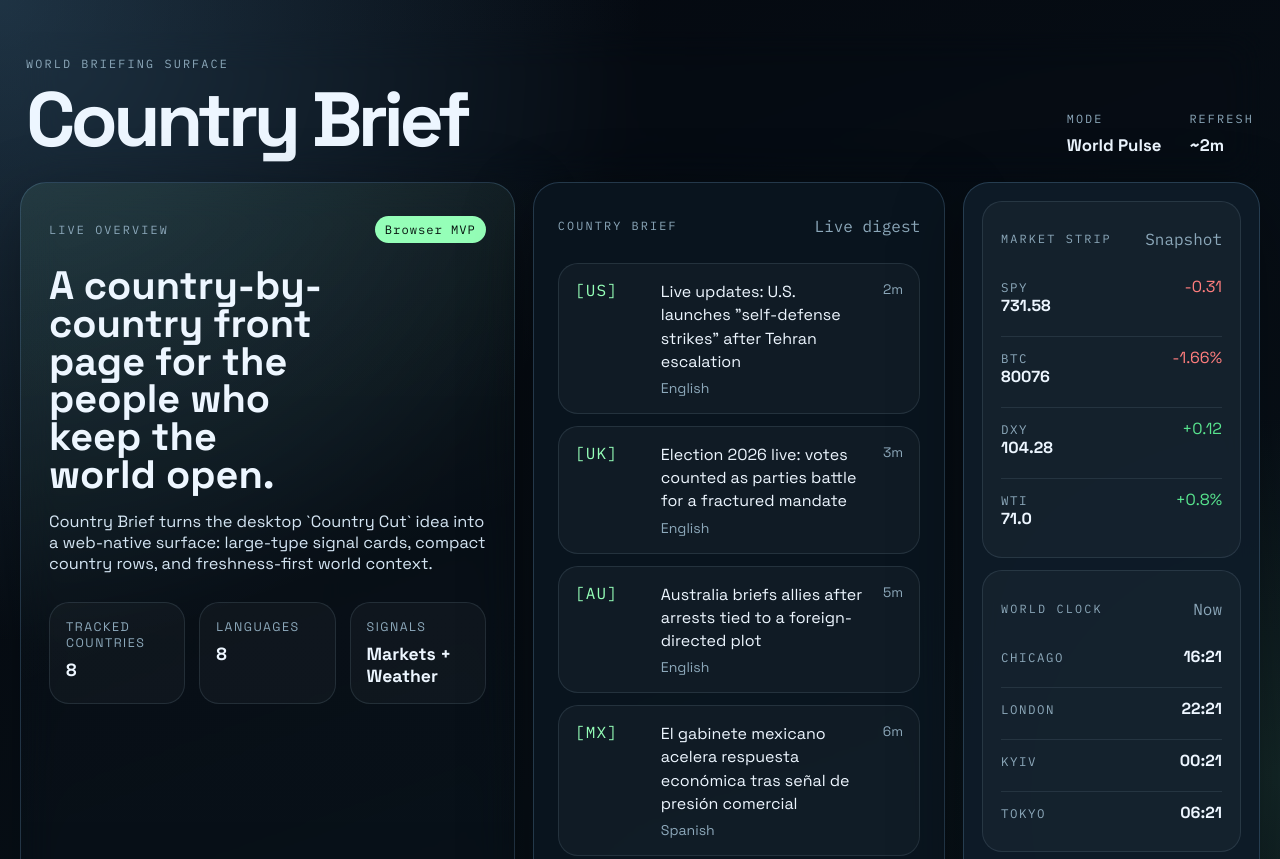
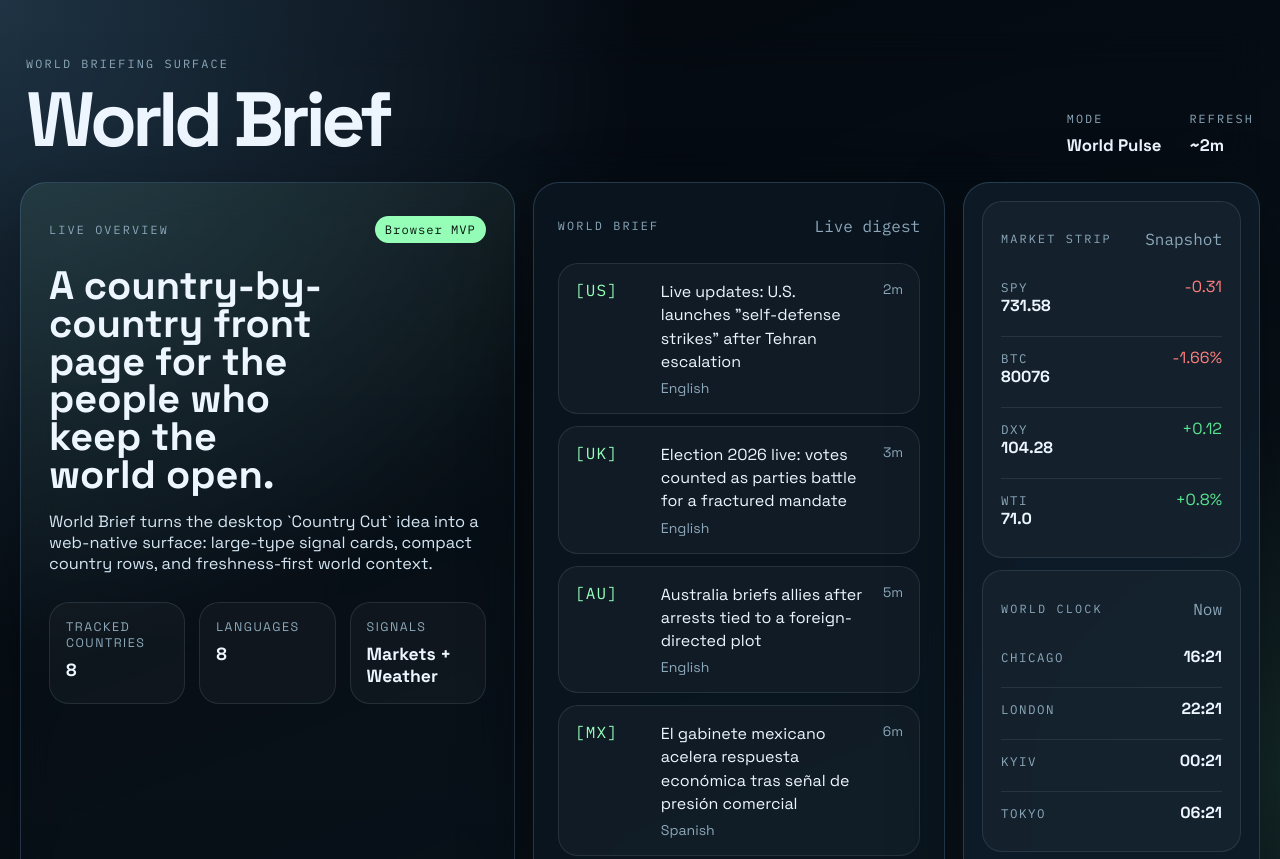
Before and after one commit to ancientpagoda-rgb/world-brief, a plain HTML site: page index.html in a window 1280 px wide. Shown: the top 859 px of the page. Drawn offline with Linux system fonts and the light colour scheme.

Commit message:
Rename Country Brief to World Brief

```diff
--- a/index.html
+++ b/index.html
@@ -3,10 +3,10 @@
   <head>
     <meta charset="UTF-8" />
     <meta name="viewport" content="width=device-width, initial-scale=1.0" />
-    <title>Country Brief</title>
+    <title>World Brief</title>
     <meta
       name="description"
-      content="Country Brief is a browser-based world briefing surface built around country-by-country live headlines."
+      content="World Brief is a browser-based world briefing surface built around country-by-country live headlines."
     />
     <link rel="preconnect" href="https://fonts.googleapis.com" />
     <link rel="preconnect" href="https://fonts.gstatic.com" crossorigin />
@@ -21,7 +21,7 @@
       <header class="topbar">
         <div>
           <p class="eyebrow">World Briefing Surface</p>
-          <h1>Country Brief</h1>
+          <h1>World Brief</h1>
         </div>
         <div class="topbar-meta">
           <div>
@@ -43,7 +43,7 @@
           </div>
           <h2>A country-by-country front page for the people who keep the world open.</h2>
           <p class="hero-copy">
-            Country Brief turns the desktop `Country Cut` idea into a web-native surface:
+            World Brief turns the desktop `Country Cut` idea into a web-native surface:
             large-type signal cards, compact country rows, and freshness-first world context.
           </p>
           <div class="hero-stats">
@@ -64,7 +64,7 @@
 
         <section class="panel panel-feed">
           <div class="panel-heading">
-            <p class="eyebrow">Country Brief</p>
+            <p class="eyebrow">World Brief</p>
             <span class="muted">Live digest</span>
           </div>
           <div id="country-list" class="country-list" aria-live="polite"></div>
@@ -104,7 +104,7 @@
       </main>
 
       <footer class="footer-bar">
-        <span>Country Brief Web Prototype</span>
+        <span>World Brief Web Prototype</span>
         <span>Accurate rename from the desktop-only `Country Cut` concept</span>
       </footer>
     </div>
```
Also changed, not shown: README.md.
